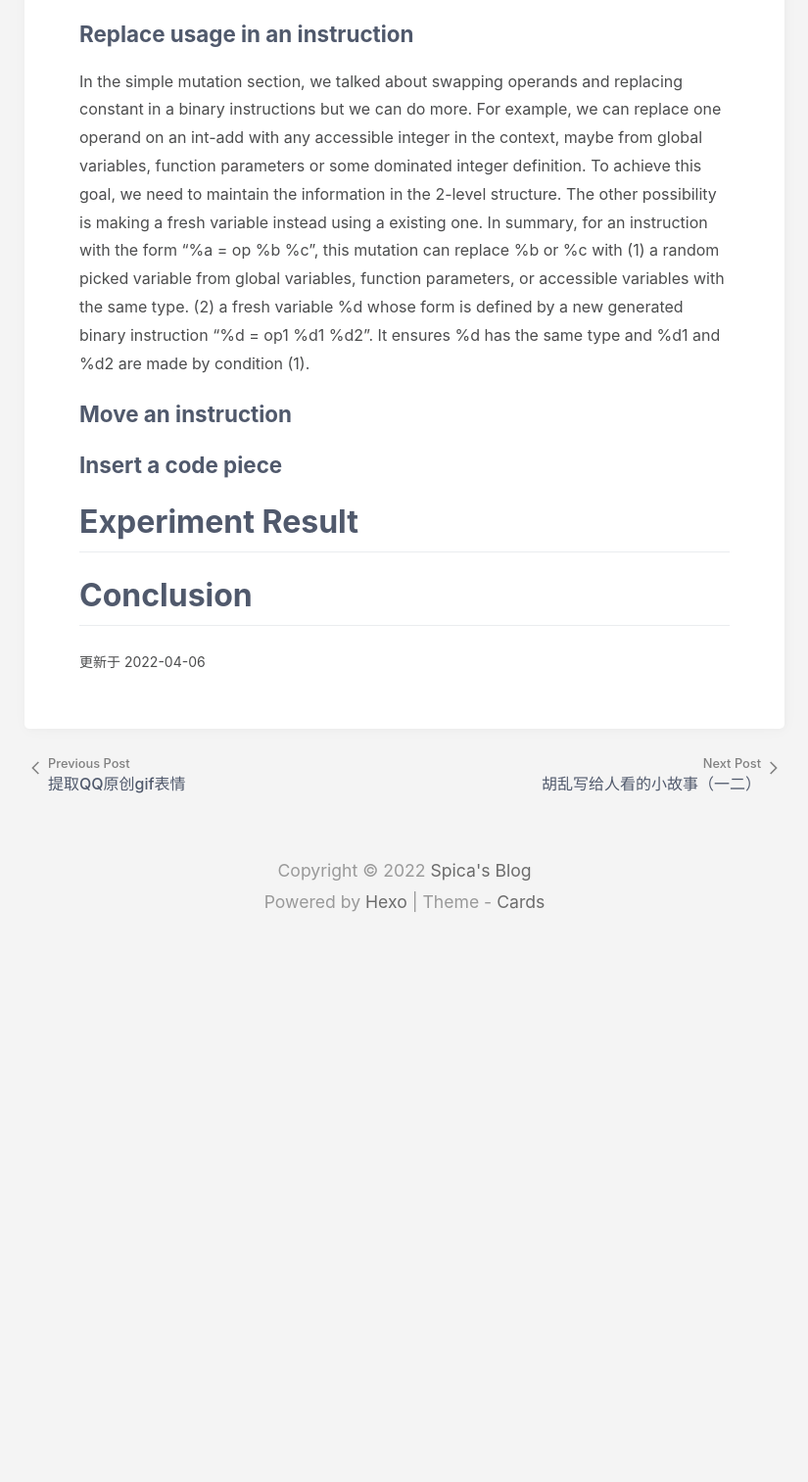
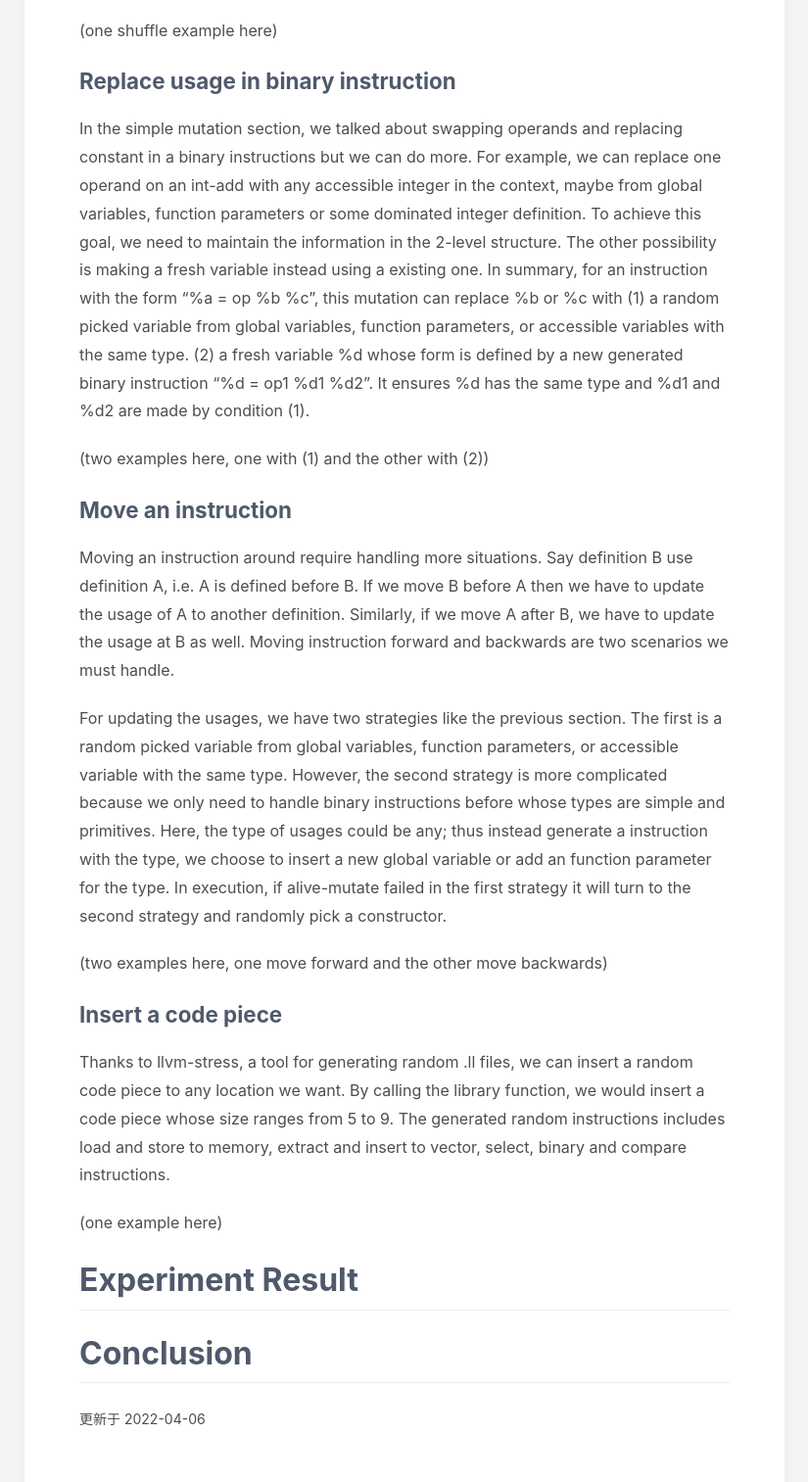
Before and after one commit to Hatsunespica/Hatsunespica.github.io, a plain HTML site: page 2022/02/08/alive-mutate/index.html in a window 1280 px wide. Shown: the part 3329-4842 px from the top of the page at 98% size, without its empty margins (227-1052 px from the left). Before the commit the page ends 4297 px from the top, so only its background shows below. Drawn offline with Linux system fonts and the light colour scheme.

Commit message:
Site updated: 2022-04-05 22:07:40

```diff
--- a/2022/02/08/alive-mutate/index.html
+++ b/2022/02/08/alive-mutate/index.html
@@ -51,7 +51,7 @@
 <meta property="og:description" content="This is a blog about a LLVM IR mutation tool called alive-mutate based on Alive2.">
 <meta property="og:locale" content="zh_CN">
 <meta property="article:published_time" content="2022-02-08T12:21:45.000Z">
-<meta property="article:modified_time" content="2022-04-06T03:20:18.915Z">
+<meta property="article:modified_time" content="2022-04-06T04:07:29.833Z">
 <meta property="article:author" content="Spica">
 <meta name="twitter:card" content="summary_large_image">
 
@@ -201,8 +201,15 @@ Function parameter
 <p>Given alive-mutate is often asked to generate a huge amount of variants, it is natural to store some information beforehand and save it for later use instead calculating it every time whenever meets the scenario. For example, we need to use the dominance information thus dominance trees are saved for every function in the module during initialization. Besides, by iterating all instructions over functions, we can collect a set of used constant which is helpful when obtaining a random constant because an existent constant is often a better choice comparing to a totally random one. </p>
 <p>Because complex mutations are hard to undo, we will perform mutations on a copy of the origin. However, one question shows up here is the discrepancy between the copy and origin. The information we saved is based on the origin, but the instruction we might update is on the copy. There are different objects in the memory. Moreover, mutations can generate new variables or definition and they would be discarded later. To solve the first problem, a 1-to-1 map is used for building the connection from values(instructions, functions, etc.) in the origin to values in the copy. For the second problem, a 2-level look-up mechanism is used. All information from the origin is saved at the first level container. All temporary definitions are saved at the second level container. When looking up a value, the searcher can pick one freely on two levels. After mutations done, only the second level container would be cleared.</p>
 <h3 id="Shuffle-Instructions"><a href="#Shuffle-Instructions" class="headerlink" title="Shuffle Instructions"></a>Shuffle Instructions</h3><p>This mutations is used for shuffling consecutive instructions without any dependencies among them. Because of no dependencies, any permutation of instructions is viable and won’t cause any influence on dominated tree. We call such consecutive instructions as a shuffle block. During initialization phase, alive-mutate will record all shuffle blocks with size larger than 1 when iterating all instructions. A hash set is enough to the property of shuffle blocks. When arriving a new LLVM basic block, it will read all available shuffle blocks inside current basic block and shuffle them one by one. One other thing needs to be noticed is that LLVM requires all phi-node must be at the beginning of a basic block; thus phi-nodes must be treated differently with ordinary instructions.</p>
-<h3 id="Replace-usage-in-an-instruction"><a href="#Replace-usage-in-an-instruction" class="headerlink" title="Replace usage in an instruction"></a>Replace usage in an instruction</h3><p>In the simple mutation section, we talked about swapping operands and replacing constant in a binary instructions but we can do more. For example, we can replace one operand on an int-add with any accessible integer in the context, maybe from global variables, function parameters or some dominated integer definition. To achieve this goal, we need to maintain the information in the 2-level structure. The other possibility is making a fresh variable instead using a existing one. In summary, for an instruction with the form “%a &#x3D; op %b %c”, this mutation can replace %b or %c with (1) a random picked variable from global variables, function parameters, or accessible variables with the same type. (2) a fresh variable %d whose form is defined by a new generated binary instruction “%d &#x3D; op1 %d1 %d2”. It ensures %d has the same type and %d1 and %d2 are made by condition (1).</p>
-<h3 id="Move-an-instruction"><a href="#Move-an-instruction" class="headerlink" title="Move an instruction"></a>Move an instruction</h3><h3 id="Insert-a-code-piece"><a href="#Insert-a-code-piece" class="headerlink" title="Insert a code piece"></a>Insert a code piece</h3><h1 id="Experiment-Result"><a href="#Experiment-Result" class="headerlink" title="Experiment Result"></a>Experiment Result</h1><h1 id="Conclusion"><a href="#Conclusion" class="headerlink" title="Conclusion"></a>Conclusion</h1>
+<p>(one shuffle example here)</p>
+<h3 id="Replace-usage-in-binary-instruction"><a href="#Replace-usage-in-binary-instruction" class="headerlink" title="Replace usage in binary instruction"></a>Replace usage in binary instruction</h3><p>In the simple mutation section, we talked about swapping operands and replacing constant in a binary instructions but we can do more. For example, we can replace one operand on an int-add with any accessible integer in the context, maybe from global variables, function parameters or some dominated integer definition. To achieve this goal, we need to maintain the information in the 2-level structure. The other possibility is making a fresh variable instead using a existing one. In summary, for an instruction with the form “%a &#x3D; op %b %c”, this mutation can replace %b or %c with (1) a random picked variable from global variables, function parameters, or accessible variables with the same type. (2) a fresh variable %d whose form is defined by a new generated binary instruction “%d &#x3D; op1 %d1 %d2”. It ensures %d has the same type and %d1 and %d2 are made by condition (1).</p>
+<p>(two examples here, one with (1) and the other with (2))</p>
+<h3 id="Move-an-instruction"><a href="#Move-an-instruction" class="headerlink" title="Move an instruction"></a>Move an instruction</h3><p>Moving an instruction around require handling more situations. Say definition B use definition A, i.e. A is defined before B. If we move B before A then we have to update the usage of A to another definition. Similarly, if we move A after B, we have to update the usage at B as well. Moving instruction forward and backwards are two scenarios we must handle. </p>
+<p>For updating the usages, we have two strategies like the previous section. The first is  a random picked variable from global variables, function parameters, or accessible variable with the same type. However, the second strategy is more complicated because we only need to handle binary instructions before whose types are simple and primitives. Here, the type of usages could be any; thus instead generate a instruction with the type, we choose to insert a new global variable or add an function parameter for the type. In execution, if alive-mutate failed in the first strategy it will turn to the second strategy and randomly pick a constructor.</p>
+<p>(two examples here, one move forward and the other move backwards)</p>
+<h3 id="Insert-a-code-piece"><a href="#Insert-a-code-piece" class="headerlink" title="Insert a code piece"></a>Insert a code piece</h3><p>Thanks to llvm-stress, a tool for generating random .ll files, we can insert a random code piece to any location we want. By calling the library function, we would insert a code piece whose size ranges from 5 to 9. The generated random instructions includes load and store to memory, extract and insert to vector, select, binary and compare instructions. </p>
+<p>(one example here)</p>
+<h1 id="Experiment-Result"><a href="#Experiment-Result" class="headerlink" title="Experiment Result"></a>Experiment Result</h1><h1 id="Conclusion"><a href="#Conclusion" class="headerlink" title="Conclusion"></a>Conclusion</h1>
     </div>
 
     <div class="post-footer__meta"><p>更新于 2022-04-06</p></div>
```
